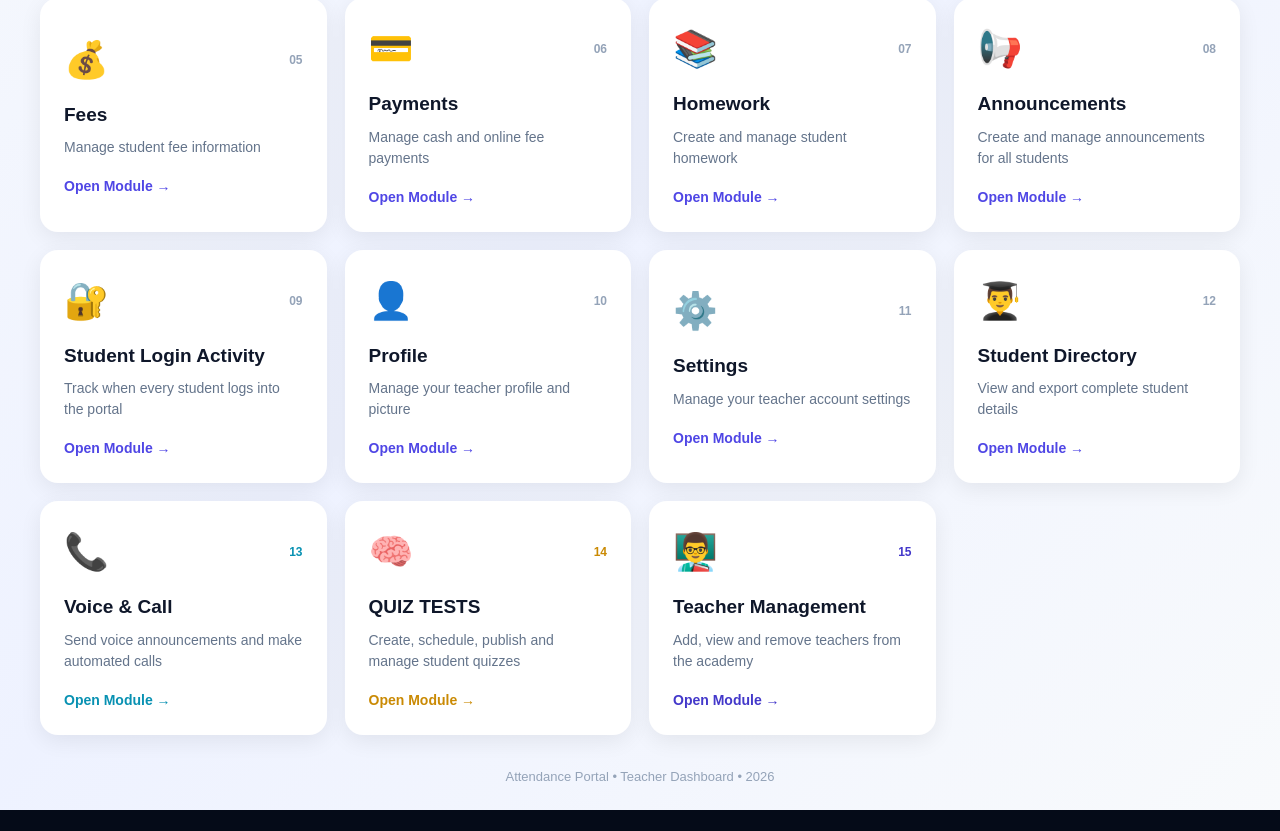
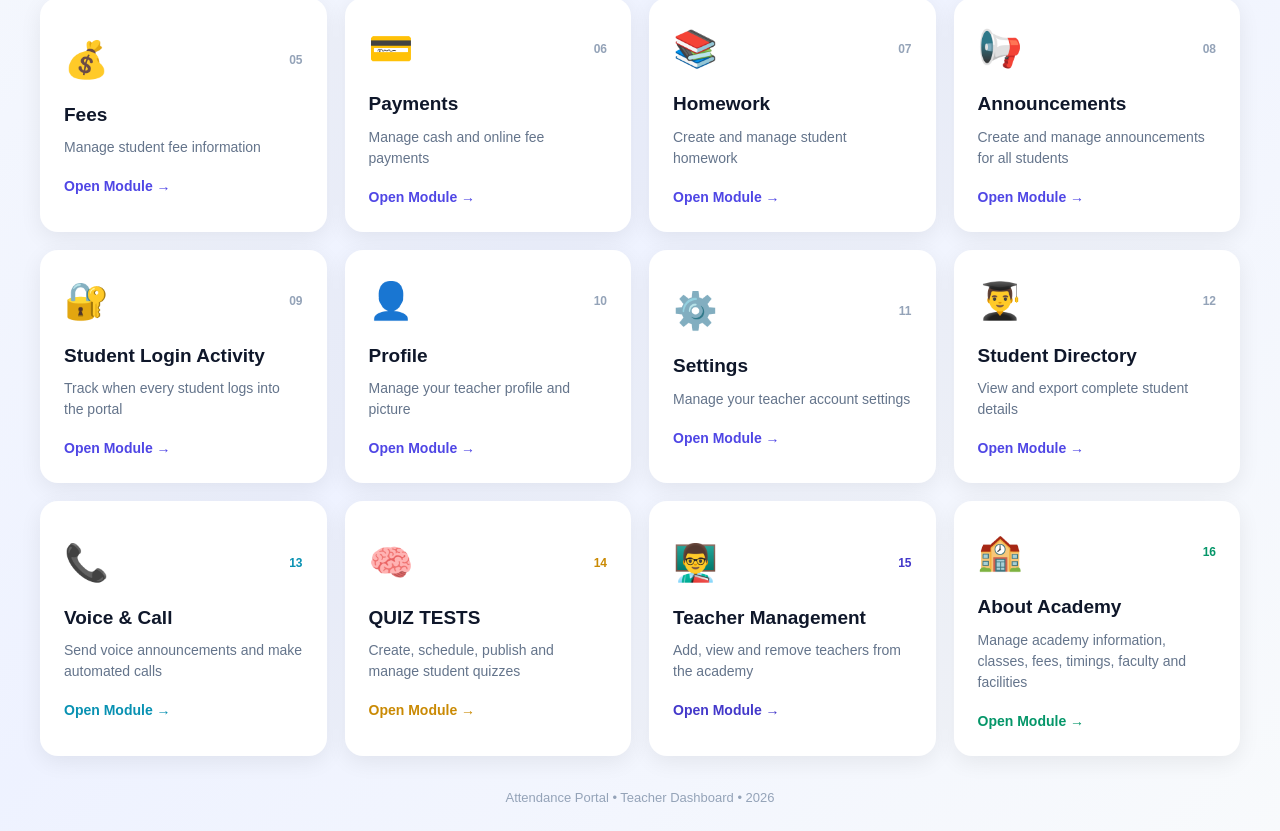
Before and after one commit to harshchauhan201951/ATTENDANCE-PORTAL, a Next.js app: page /teacher in a window 1280 px wide. Shown: the part 533-1364 px from the top of the page. Before the commit the page ends 1343 px from the top, so only its background shows below. Built offline with nearby package versions, Linux system fonts and the light colour scheme.

Commit message:
Add About Academy to teacher dashboard

```diff
--- a/app/teacher/page.tsx
+++ b/app/teacher/page.tsx
@@ -180,6 +180,15 @@ export default function TeacherDashboard() {
       icon: "👨‍🏫",
       path: "/teacher/teachers",
     },
+
+    // OPTION 16
+    {
+      title: "About Academy",
+      description:
+        "Manage academy information, classes, fees, timings, faculty and facilities",
+      icon: "🏫",
+      path: "/teacher/academy-profile",
+    },
   ];
 
   return (
@@ -330,6 +339,9 @@ export default function TeacherDashboard() {
               const isVoice =
                 item.title === "Voice & Call";
 
+              const isAcademy =
+                item.title === "About Academy";
+
               return (
                 <button
                   type="button"
@@ -392,6 +404,8 @@ export default function TeacherDashboard() {
                             ? "#ca8a04"
                             : isVoice
                             ? "#0891b2"
+                            : isAcademy
+                            ? "#059669"
                             : "#94a3b8",
                       }}
                     >
@@ -434,6 +448,8 @@ export default function TeacherDashboard() {
                           ? "#ca8a04"
                           : isVoice
                           ? "#0891b2"
+                          : isAcademy
+                          ? "#059669"
                           : "#4f46e5",
                       fontWeight: 700,
                       fontSize: "14px",
```
